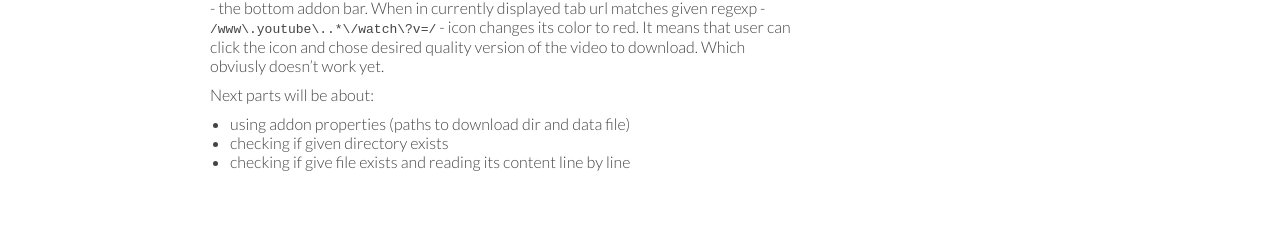
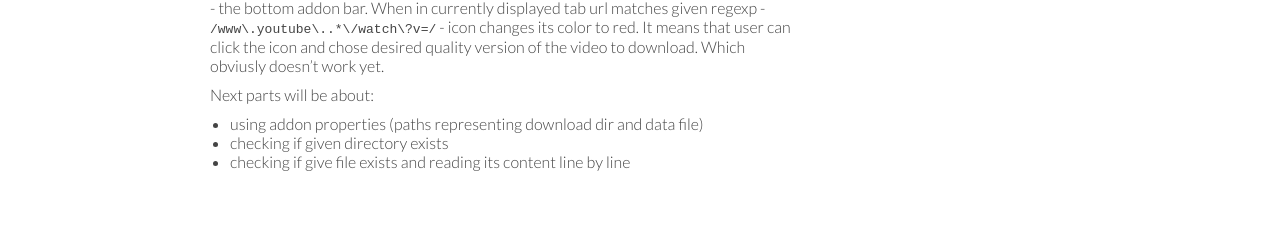
Before and after one commit to urobor/urobor.github.io, a Jekyll site: the page built from _posts/2014-01-07-exercise-1-part-2.markdown, in a window 1280 px wide. Shown: the part 788-1026 px from the top of the page. Built offline with Jekyll 4.4.1, drawn with Linux system fonts in a browser that asks for light colours; Markdown is read by kramdown in place of the engine named in the settings.

Commit message:
grammar fix

```diff
--- a/_posts/2014-01-07-exercise-1-part-2.markdown
+++ b/_posts/2014-01-07-exercise-1-part-2.markdown
@@ -55,6 +55,6 @@ quality version of the video to download. Which obviusly doesn't work yet.
 
 Next parts will be about:
 
-- using addon properties (paths to download dir and data file)
+- using addon properties (paths representing download dir and data file)
 - checking if given directory exists
 - checking if give file exists and reading its content line by line
```
